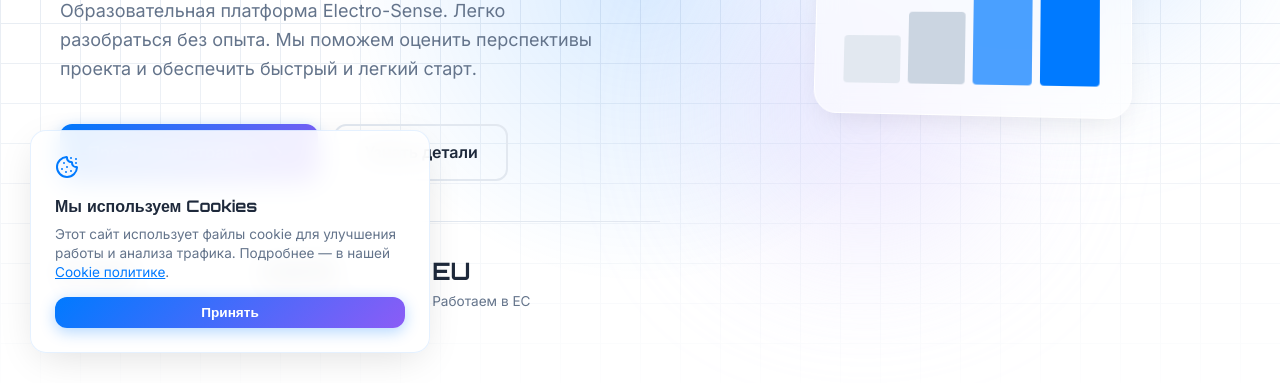
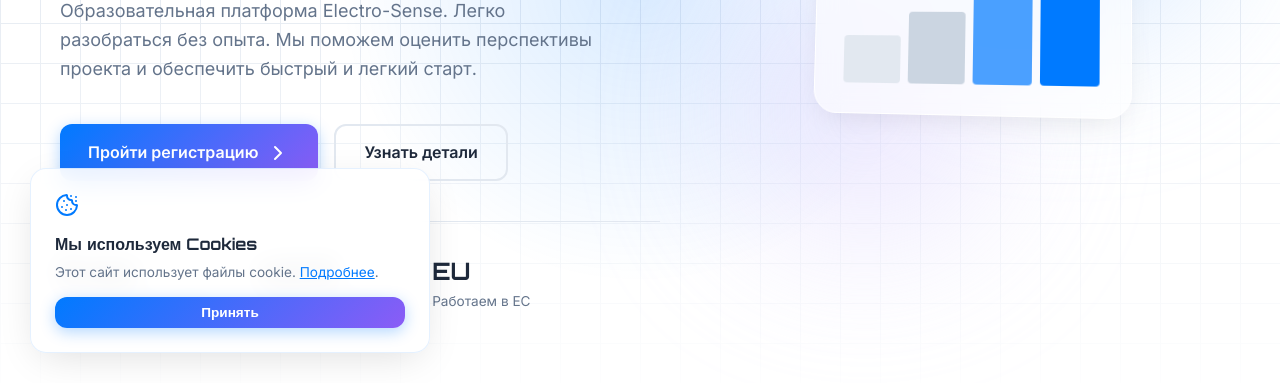
Before and after one commit to Kateryna-Katya/electro-sense, a plain HTML site: page index.html in a window 1280 px wide. Shown: the part 417-800 px from the top of the page. Drawn offline with nearby package versions, Linux system fonts and the light colour scheme.

Commit message:
Deploying to gh-pages from @ Kateryna-Katya/electro-sense@4dea0da0d67259a2d5ba6fdf248f8c1adef51571 🚀

```diff
--- a/index.html
+++ b/index.html
@@ -171,7 +171,9 @@
           <p>&copy; 2024 Electro-Sense. Все права защищены. Предложение активно только в странах ЕС.</p>
       </div>
   </div>
+
 </footer>
+
 
     <div class="cookie-popup" id="cookiePopup">
       <div class="cookie-popup__content">
@@ -180,7 +182,7 @@
           </div>
           <div class="cookie-popup__text">
               <h3>Мы используем Cookies</h3>
-              <p>Этот сайт использует файлы cookie для улучшения работы и анализа трафика. Подробнее — в нашей <a href="cookies.html">Cookie политике</a>.</p>
+              <p>Этот сайт использует файлы cookie. <a href="./cookies.html">Подробнее</a>.</p>
           </div>
           <div class="cookie-popup__actions">
               <button class="btn btn--sm" id="acceptCookie">Принять</button>
```
Also changed, not shown: index.js (+1 -1 lines), page-2.html (+2 -0 lines), 1 other file.
